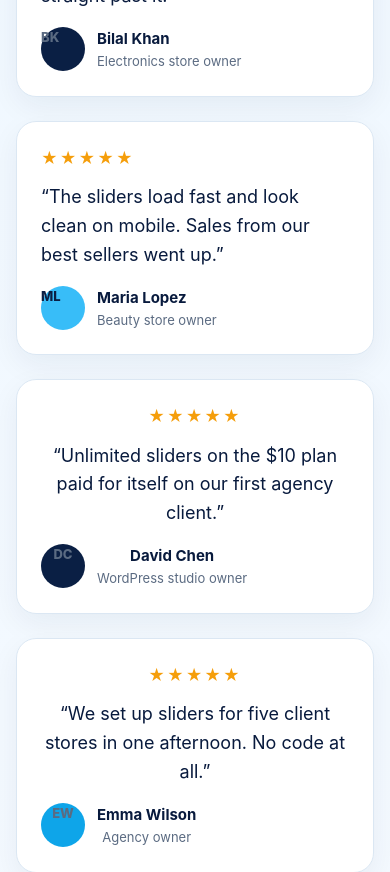
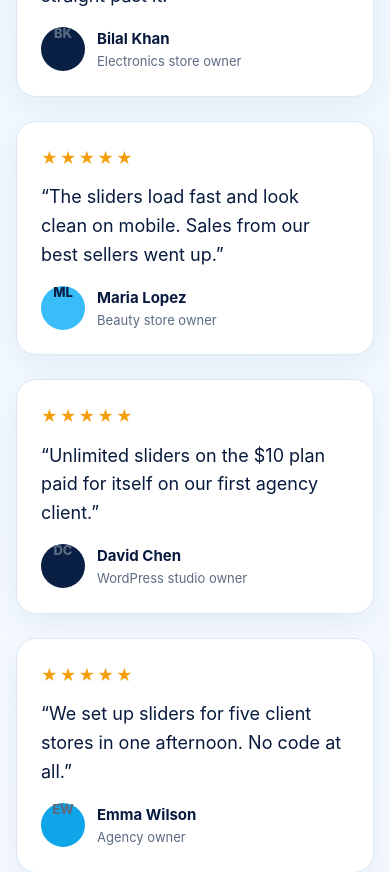
Before and after one commit to chabubakar78690-ctrl/Modern-Product-Slider, a Next.js app: page / in a window 390 px wide. Shown: the part 6860-7732 px from the top of the page. Built offline with nearby package versions, Linux system fonts and the light colour scheme.

Commit message:
Fix testimonial carousel centre alignment and avatar clipping, stronger centre stagger

```diff
--- a/src/app/globals.css
+++ b/src/app/globals.css
@@ -161,16 +161,16 @@ h3{font-size:20px;margin:0 0 8px;color:var(--navy)}
 @keyframes tUp{from{transform:translateY(0)}to{transform:translateY(-50%)}}
 @keyframes tDown{from{transform:translateY(-50%)}to{transform:translateY(0)}}
 .t-carousel{display:grid;grid-template-columns:repeat(3,1fr);gap:24px;margin-top:44px;height:560px;overflow:hidden;-webkit-mask-image:linear-gradient(180deg,transparent,#000 12%,#000 88%,transparent);mask-image:linear-gradient(180deg,transparent,#000 12%,#000 88%,transparent)}
-.t-col{overflow:hidden;position:relative}
-.t-col.center{transform:translateY(-48px);height:calc(100% + 48px)}
+.t-col{overflow:hidden;position:relative;margin-top:24px}
+.t-col.middle{transform:translateY(-64px);height:calc(100% + 64px);margin-top:0}
 .t-track{display:grid;gap:24px;animation:36s linear infinite;will-change:transform}
 .t-track.up{animation-name:tUp}
 .t-track.down{animation-name:tDown}
 .t-carousel:hover .t-track{animation-play-state:paused}
-.t-card{border:1px solid var(--line);border-radius:20px;padding:24px;background:#fff;box-shadow:0 10px 30px rgba(8,26,61,.06);transition:transform .25s ease,box-shadow .25s ease}
+.t-card{border:1px solid var(--line);border-radius:20px;padding:24px;background:#fff;box-shadow:0 10px 30px rgba(8,26,61,.06);transition:transform .25s ease,box-shadow .25s ease;text-align:left}
 .t-card:hover{transform:translateY(-3px);box-shadow:var(--shadow)}
 .t-person{display:flex;gap:12px;align-items:center;margin-top:16px}
-.avatar{width:44px;height:44px;border-radius:50%;display:flex;align-items:center;justify-content:center;font-weight:800;color:#fff;flex-shrink:0;font-size:14px}
+.avatar{width:44px;min-width:44px;height:44px;border-radius:50%;display:flex;align-items:center;justify-content:center;font-weight:800;color:#fff;flex-shrink:0;font-size:14px;line-height:1;text-align:center}
 .avatar.blue{background:#0ea5e9}
 .avatar.navy{background:#0a1f44}
 .avatar.sky{background:#38bdf8;color:#0a1f44}
@@ -227,8 +227,8 @@ footer .brand img{height:48px}
   .hero{padding:64px 0 72px}
   .section{padding:64px 0}
   .t-carousel{grid-template-columns:1fr;height:auto;overflow:visible;-webkit-mask-image:none;mask-image:none}
-  .t-col{overflow:visible}
-  .t-col.center{transform:none;height:auto}
+  .t-col{overflow:visible;margin-top:0}
+  .t-col.middle{transform:none;height:auto}
   .t-track{animation:none}
   .t-track>:nth-child(n+4){display:none}
 }
--- a/src/app/page.jsx
+++ b/src/app/page.jsx
@@ -58,7 +58,7 @@ function TestimonialCarousel() {
   return (
     <div className="t-carousel">
       {TESTIMONIALS.map((col, ci) => (
-        <div className={`t-col ${ci === 1 ? 'center' : ''}`} key={ci}>
+        <div className={`t-col ${ci === 1 ? 'middle' : ''}`} key={ci}>
           <div className={`t-track ${ci === 1 ? 'up' : 'down'}`}>
             {[...col, ...col].map((t, i) => (
               <TestimonialCard t={t} key={`${ci}-${i}`} />
```
